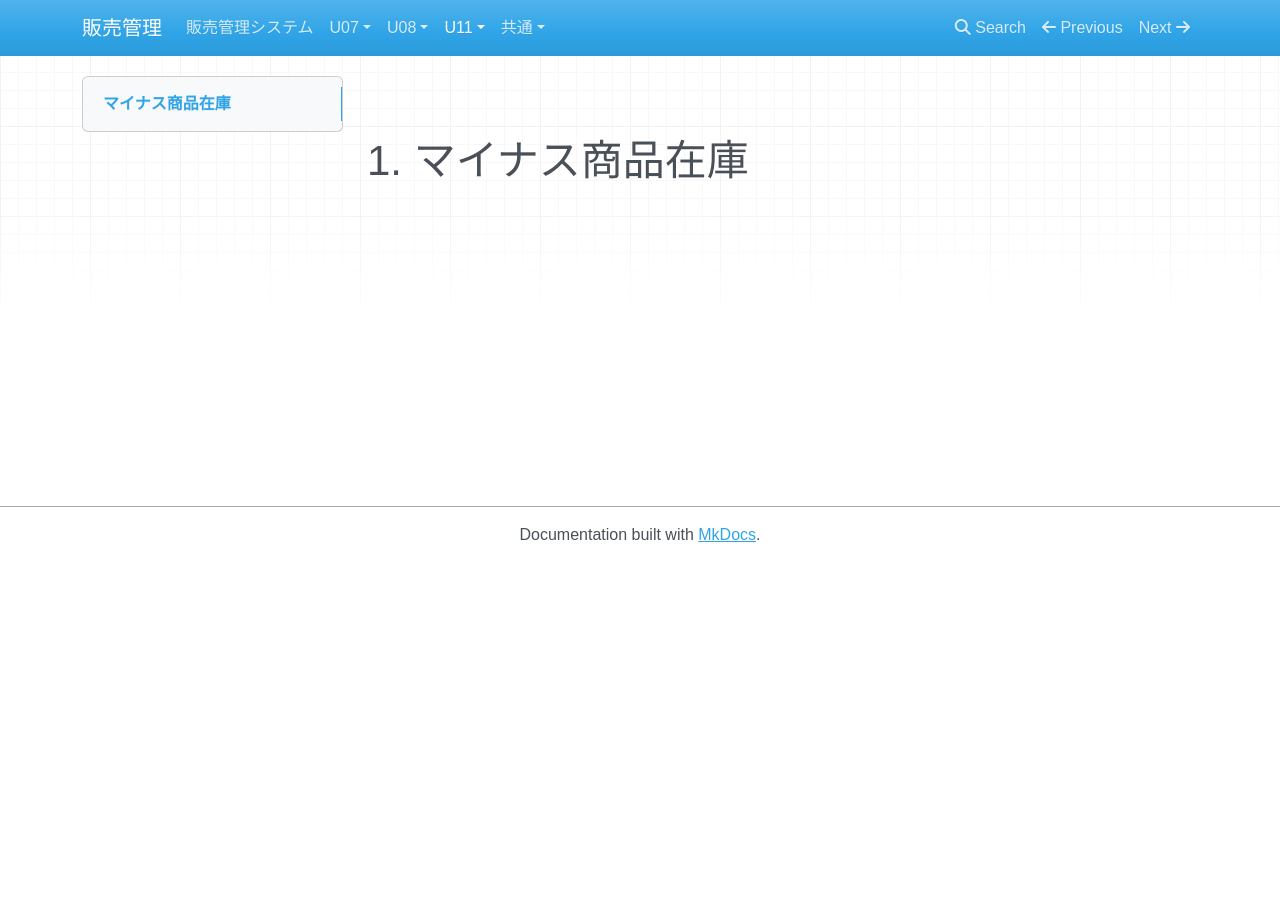
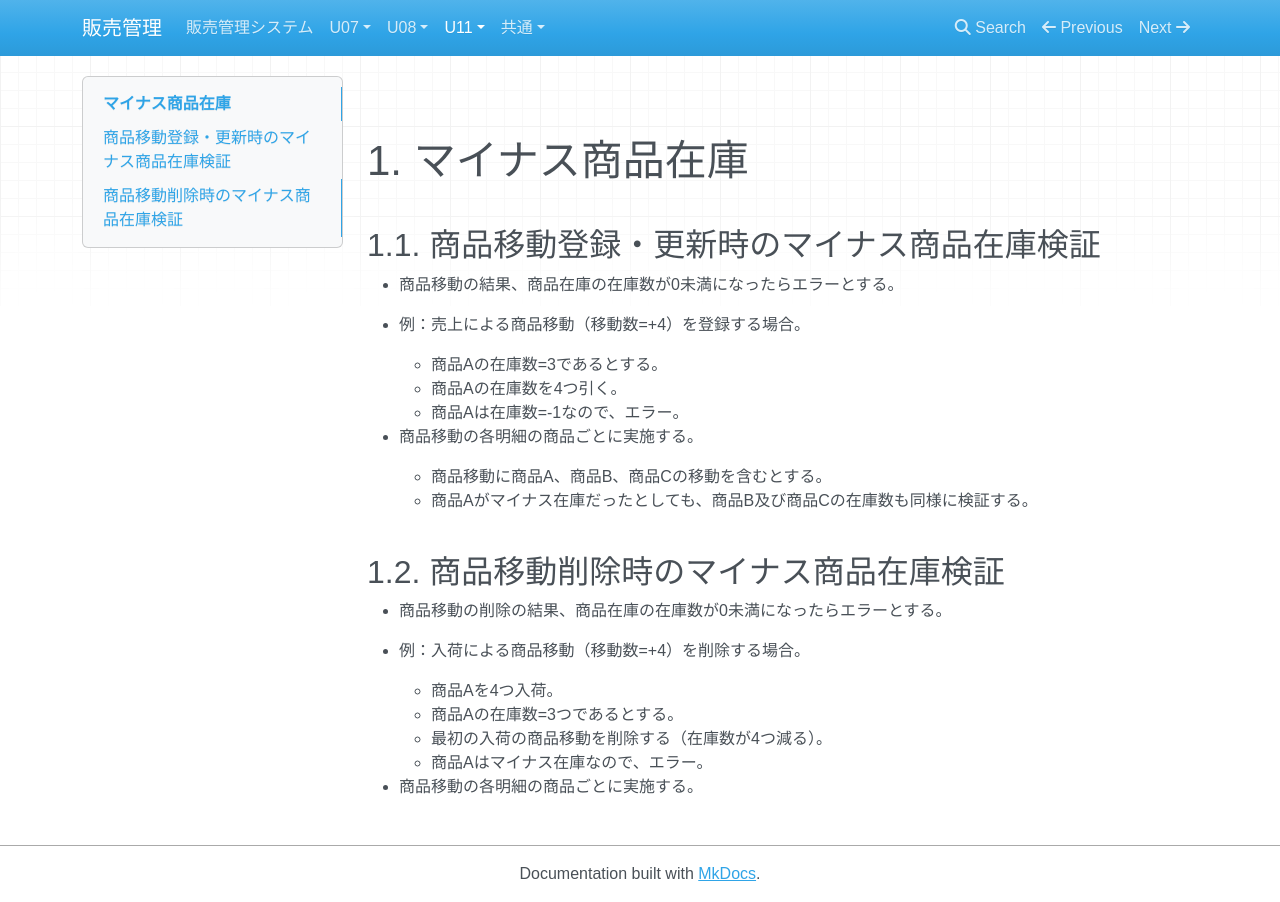
Before and after one commit to ShowKa/HanbaiKanriDoc, an MkDocs documentation site: the page built from docs/U11/仕様/マイナス商品在庫.md, in a window 1280 px wide. Built offline with MkDocs 1.6.1, drawn with Linux system fonts in a browser that asks for light colours; nearby versions of some CDN libraries.

Commit message:
商品マイナス在庫検証

```diff
--- a/docs/U11/仕様/マイナス商品在庫.md
+++ b/docs/U11/仕様/マイナス商品在庫.md
@@ -1 +1,26 @@
 # マイナス商品在庫
+
+## 商品移動登録・更新時のマイナス商品在庫検証
+
+- 商品移動の結果、商品在庫の在庫数が0未満になったらエラーとする。
+
+- 例：売上による商品移動（移動数=+4）を登録する場合。
+    - 商品Aの在庫数=3であるとする。
+    - 商品Aの在庫数を4つ引く。
+    - 商品Aは在庫数=-1なので、エラー。
+
+- 商品移動の各明細の商品ごとに実施する。
+    - 商品移動に商品A、商品B、商品Cの移動を含むとする。
+    - 商品Aがマイナス在庫だったとしても、商品B及び商品Cの在庫数も同様に検証する。
+
+## 商品移動削除時のマイナス商品在庫検証
+
+- 商品移動の削除の結果、商品在庫の在庫数が0未満になったらエラーとする。
+
+- 例：入荷による商品移動（移動数=+4）を削除する場合。
+    - 商品Aを4つ入荷。
+    - 商品Aの在庫数=3つであるとする。
+    - 最初の入荷の商品移動を削除する（在庫数が4つ減る）。
+    - 商品Aはマイナス在庫なので、エラー。
+
+- 商品移動の各明細の商品ごとに実施する。
```
